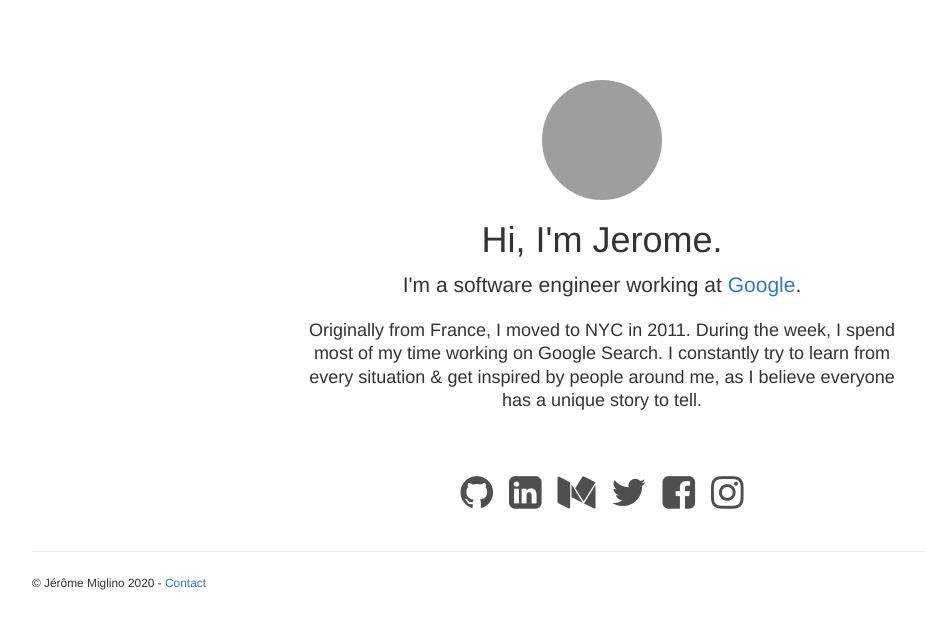
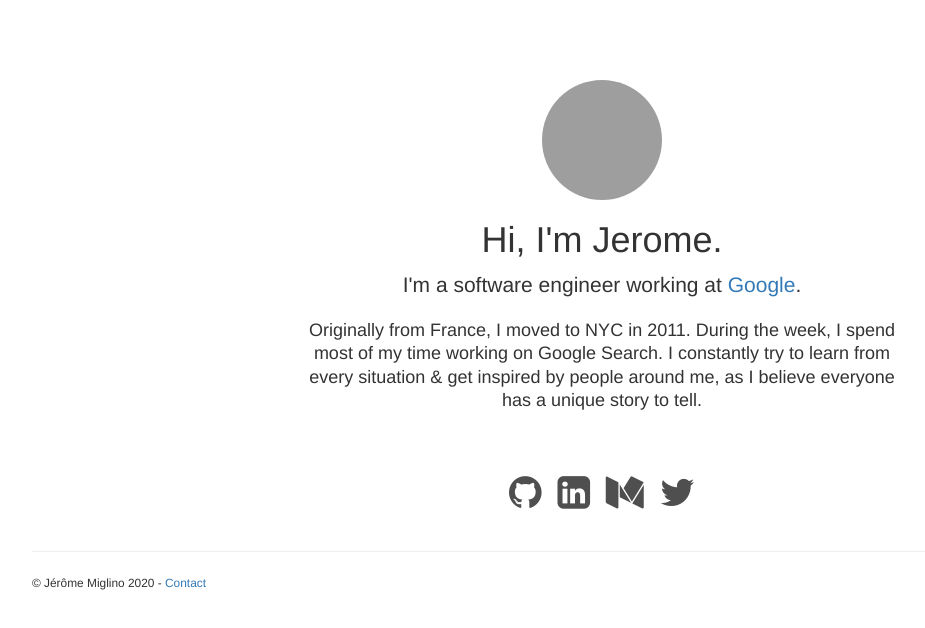
Before and after one commit to jmig/jmig.github.io, a plain HTML site: page index.html in a window 1280 px wide. Shown: the whole page, without its empty margins (38-963 px from the left). Drawn offline with nearby package versions, Linux system fonts and the light colour scheme; grey boxes are pictures that could not be loaded; some icons are missing.

Commit message:
Remove Facebook & Instagram Profiles

```diff
--- a/index.html
+++ b/index.html
@@ -31,8 +31,6 @@
                     <a href="https://www.linkedin.com/in/jmiglino"><i class="fa fa-linkedin-square"></i></a>
                     <a href="https://www.medium.com/@jmig"><i class="fa fa-medium"></i></a>
                     <a href="https://twitter.com/jmig"><i class="fa fa-twitter"></i></a>
-                    <a href="https://www.facebook.com/jerome.miglino"><i class="fa fa-facebook-square"></i></a>
-                    <a href="https://instagram.com/jmig"><i class="fa fa-instagram"></i></a>
                 </div>
             </div>
 
```
